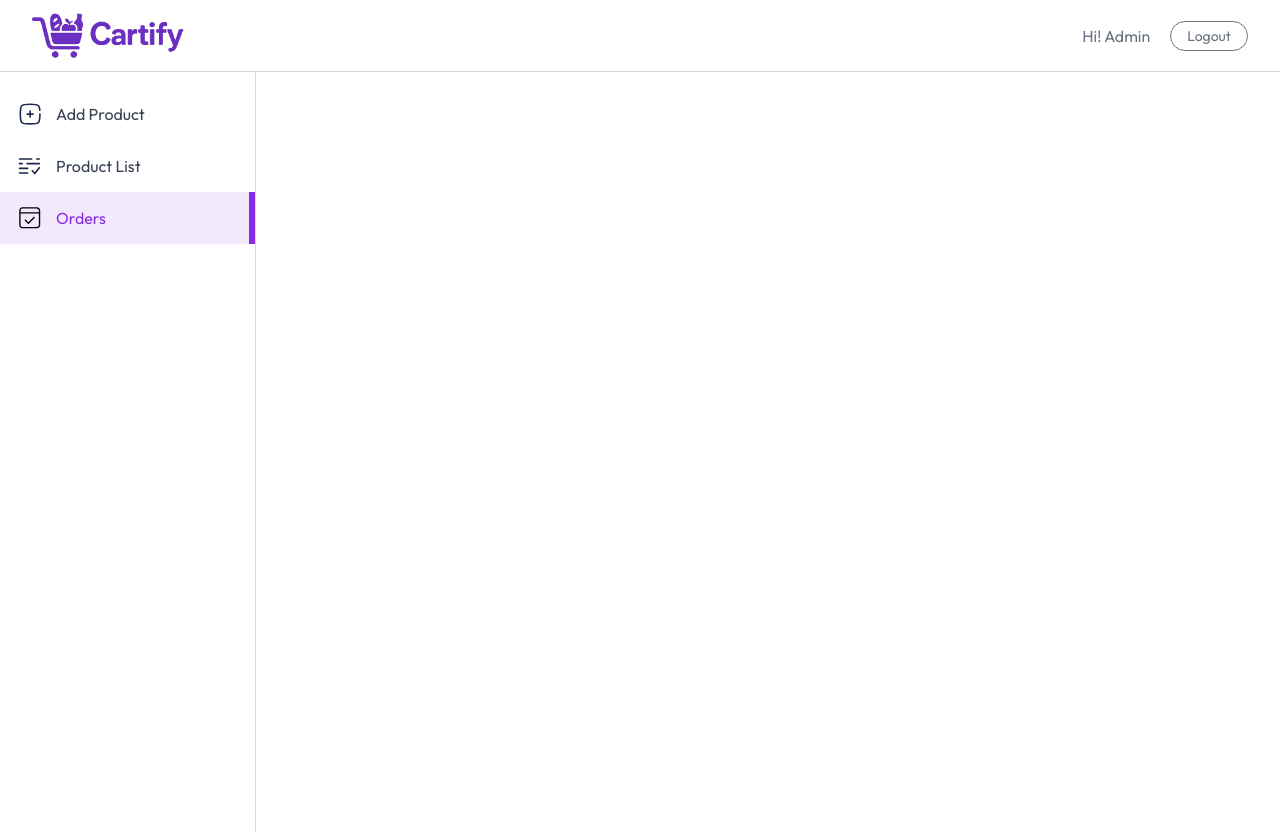
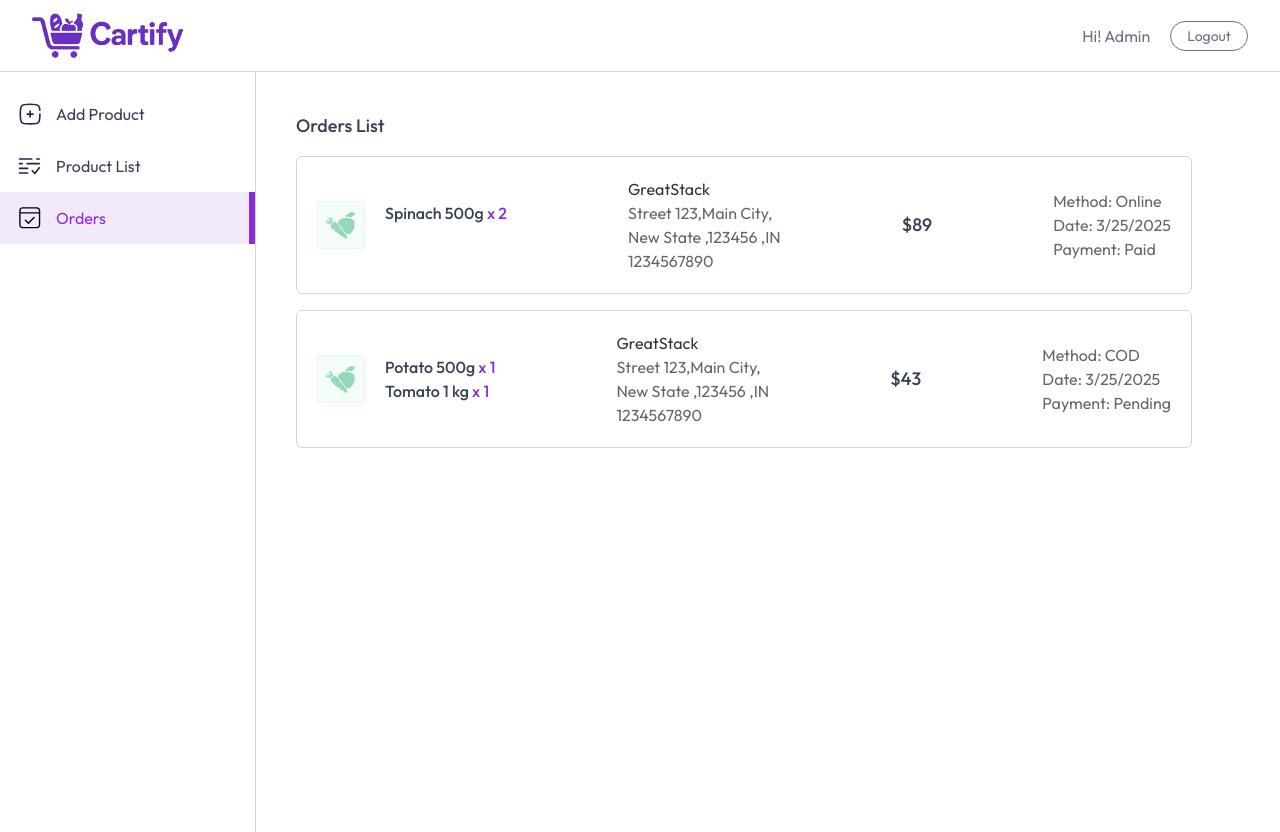
Before and after one commit to MalindaDeshan/Cartify-Grocery-Delivery-Website, a React (Vite) app in the folder client/: page /seller/orders in a window 1280 px wide. Both pictures are taken after typing "name@example.com", "Sample123" into the empty fields and a click on the button "Login". Built offline with nearby package versions, Linux system fonts and the light colour scheme.

Commit message:
Complete the orders page

```diff
--- a/client/src/pages/seller/Orders.jsx
+++ b/client/src/pages/seller/Orders.jsx
@@ -1,11 +1,75 @@
-import React from 'react'
+import React, { useEffect } from 'react';
+import { useState } from 'react';
+import { useAppContext } from '../../context/AppContext';
+import { assets, dummyOrders } from '../../assets/assets';
+
 
 const Orders = () => {
-  return (
-    <div>
 
-    </div>
-  )
-}
+    const {currency} = useAppContext();
 
-export default Orders
+    const[orders,setOrders] = useState([]);
+
+    const fetchOrders = async () => {
+        setOrders(dummyOrders)
+    };
+
+    useEffect(() => {
+        fetchOrders()
+    },[])
+
+    return (
+        <div className="no-scrollbar flex-1 h-[95vh] overflow-y-scroll">
+        <div className="md:p-10 p-4 space-y-4">
+            <h2 className="text-lg font-medium">Orders List</h2>
+            {orders.map((order, index) => (
+                <div key={index} className="flex flex-col md:items-center md:flex-row gap-5 p-5 justify-between p-5 max-w-4xl rounded-md border border-gray-300">
+
+                    <div className="flex gap-5 max-w-80">
+                        <img className="w-12 h-12 object-cover opacity-60" src={assets.box_icon} alt="boxIcon" />
+                        <div>
+                            {order.items.map((item, index) => (
+                                <div key={index} className="flex flex-col">
+                                    <p className="font-medium">
+                                        {item.product.name}{" "}
+                                        <span className="text-primary">x {item.quantity}</span>
+                                    </p>
+                                </div>
+                            ))}
+                        </div>
+                    </div>
+
+                    <div className="text-sm md:text-base text-black/60">
+                        <p className='text-black/80'>
+                            {order.address.firstName}
+                            {order.address.lastName}
+                        </p>
+                        <p>
+                            {order.address.street},
+                            {order.address.city},
+                        </p>
+                        <p>
+
+                            {order.address.state} ,
+                            {order.address.zipcode} ,
+                            {order.address.country}
+                        </p>
+                        <p></p>
+                        <p>{order.address.phone}</p>
+                    </div>
+
+                    <p className="font-medium text-lg my-auto">{currency}{order.amount}</p>
+
+                    <div className="flex flex-col text-sm md:text-base text-black/60">
+                        <p>Method: {order.paymentType}</p>
+                        <p>Date: {new Date(order.createdAt).toLocaleDateString()}</p>
+                        <p>Payment: {order.isPaid ? "Paid" : "Pending"}</p>
+                    </div>
+                </div>
+            ))}
+        </div>
+        </div>
+    );
+};
+
+export default Orders;
```
